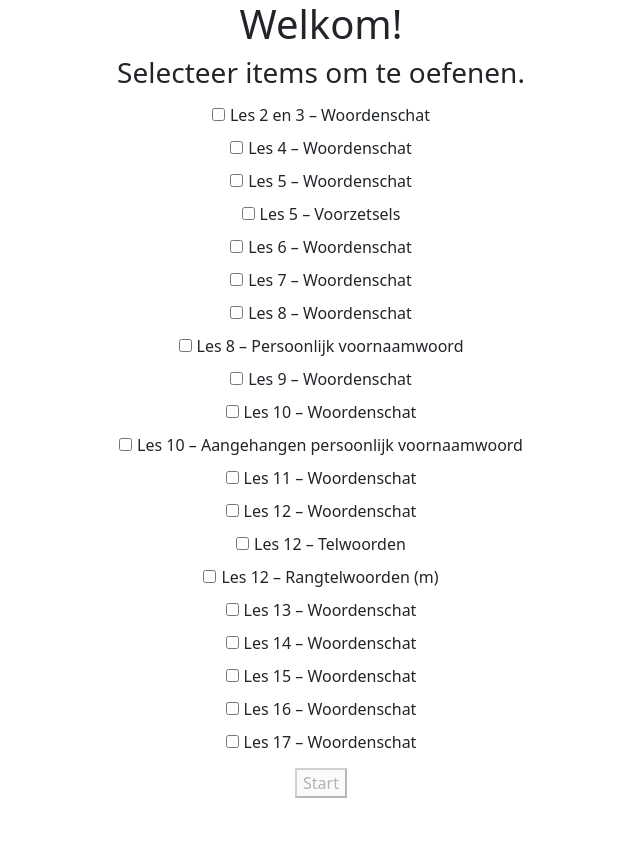
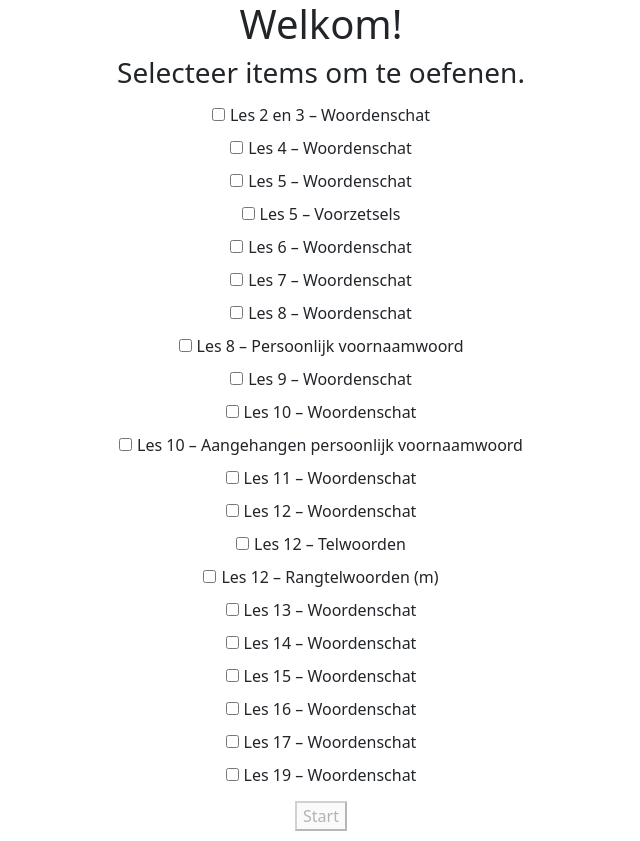
Before and after one commit to wilcomuit/bijbels-hebreeuws, a Vue app: page / in a window 1280 px wide. Shown: the whole page, without its empty margins (319-959 px from the left). Before the commit the page ends 808 px from the top, so only its background shows below. Built offline with nearby package versions, Linux system fonts and the light colour scheme.

Commit message:
Added lesson 19

```diff
--- a/src/lessons/_lessonList.ts
+++ b/src/lessons/_lessonList.ts
@@ -18,6 +18,7 @@ import lesson14Vocabulary from '@/lessons/lesson14/vocabulary'
 import lesson15Vocabulary from '@/lessons/lesson15/vocabulary'
 import lesson16Vocabulary from '@/lessons/lesson16/vocabulary'
 import lesson17Vocabulary from '@/lessons/lesson17/vocabulary'
+import lesson19Vocabulary from '@/lessons/lesson19/vocabulary'
 
 export default function lessonList() {
   return [
@@ -40,6 +41,7 @@ export default function lessonList() {
     lesson14Vocabulary,
     lesson15Vocabulary,
     lesson16Vocabulary,
-    lesson17Vocabulary
+    lesson17Vocabulary,
+    lesson19Vocabulary
   ]
 }
--- /dev/null
+++ b/src/lessons/lesson19/vocabulary.ts
@@ -0,0 +1,130 @@
+const questions: Array<QuestionType> = [
+  {
+    question: 'אמן',
+    answers: ['hij vertrouwde', 'hij geloofde'],
+    type: 'woordenschat'
+  },
+  {
+    question: 'אָרַר',
+    answers: ['hij vervloekte'],
+    type: 'woordenschat'
+  },
+  {
+    question: 'גּוֹאֵל',
+    answers: ['losser', 'vrijkoper'],
+    type: 'woordenschat'
+  },
+  {
+    question: 'גָּלָה',
+    answers: ['hij legde bloot', 'hij openbaarde', 'hij verdween', 'hij ging in ballingschap'],
+    type: 'woordenschat'
+  },
+  {
+    question: 'גָּמָל',
+    answers: ['kameel'],
+    type: 'woordenschat'
+  },
+  {
+    question: 'יוֹשֵׁב',
+    answers: ['inwoner'],
+    type: 'woordenschat'
+  },
+  {
+    question: 'יוֹצֵר',
+    answers: ['pottenbakker'],
+    type: 'woordenschat'
+  },
+  {
+    question: 'יָצַר',
+    answers: ['hij kneedde', 'hij vormde'],
+    type: 'woordenschat'
+  },
+  {
+    question: 'מוֹשִׁיעַ',
+    answers: ['Heiland', 'Verlosser', 'Redder'],
+    type: 'woordenschat'
+  },
+  {
+    question: 'מַלְאָךְ',
+    answers: ['bode', 'boodschapper', 'engel'],
+    type: 'woordenschat'
+  },
+  {
+    question: 'נָגַע',
+    answers: ['hij raakte', 'hij raakte aan', 'hij trof'],
+    type: 'woordenschat'
+  },
+  {
+    question: 'נָגַשׁ',
+    answers: ['hij naderde', 'hij trad aan'],
+    type: 'woordenschat'
+  },
+  {
+    question: 'נָהָר',
+    answers: ['stroom', 'zee', 'rivier'],
+    type: 'woordenschat'
+  },
+  {
+    question: 'סוֹפֵר',
+    answers: ['schrijver'],
+    type: 'woordenschat'
+  },
+  {
+    question: 'פָּדָה',
+    answers: ['hij kocht vrij', 'hij verloste'],
+    type: 'woordenschat'
+  },
+  {
+    question: 'פָּשַׁע',
+    answers: ['hij vergreep zich', 'hij schond regels', 'hij zondigde', 'hij overtrad', 'hij overtreedde'],
+    type: 'woordenschat'
+  },
+  {
+    question: 'רוֹאֶה',
+    answers: ['ziener', 'profeet'],
+    type: 'woordenschat'
+  },
+  {
+    question: 'רוֹעֶה',
+    answers: ['herder'],
+    type: 'woordenschat'
+  },
+  {
+    question: 'רָעָה',
+    answers: ['hij weidde', 'hij liet grazen'],
+    type: 'woordenschat'
+  },
+  {
+    question: 'שַׂר',
+    answers: ['overste', 'hoge ambtenaar', 'notabele', 'opziener', 'hoofd', 'vorst', 'aanvoerder', 'prins'],
+    type: 'woordenschat'
+  },
+  {
+    question: 'שָׁאַר',
+    answers: ['hij bleef over', 'hij bleef achter', 'hij overleefde'],
+    type: 'woordenschat'
+  },
+  {
+    question: 'שׁוֹפֵט',
+    answers: ['rechter', 'richter'],
+    type: 'woordenschat'
+  },
+  {
+    question: 'שָׁקָה',
+    answers: ['hij gaf te drinken', 'hij drenkte'],
+    type: 'woordenschat'
+  },
+  {
+    question: 'תּוֹעֵבָה',
+    answers: ['gruwel', 'wat afschuw wekt'],
+    type: 'woordenschat'
+  }
+]
+const lesson19Vocabulary: LessonType = {
+  id: 'lesson19-vocabulary',
+  name: 'Les 19 – Woordenschat',
+  type: 'woordenschat',
+  active: false,
+  questions
+}
+export default lesson19Vocabulary
```
